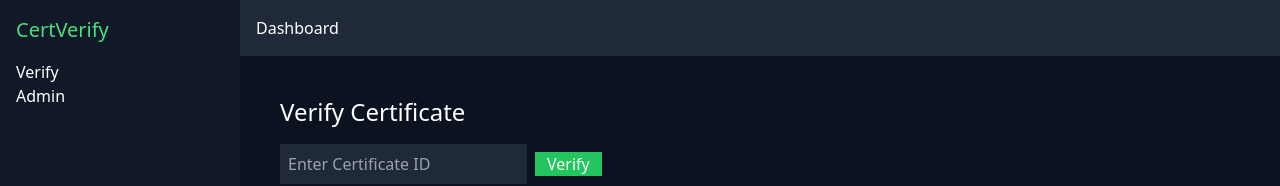
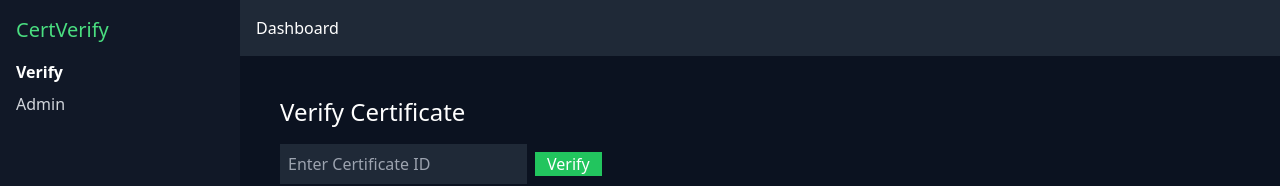
Before and after one commit to Anshika6663999/certverify, a React (Vite) app in the folder Frontend/client/: page / in a window 1280 px wide. Shown: the top 186 px of the page. Built offline with nearby package versions, Linux system fonts and the light colour scheme.

Commit message:
Replace Link with NavLink in Sidebar component

```diff
--- a/Frontend/client/src/layout/Sidebar.jsx
+++ b/Frontend/client/src/layout/Sidebar.jsx
@@ -1,12 +1,28 @@
-import { Link } from "react-router-dom";
+import { NavLink } from "react-router-dom";
 
 export default function Sidebar() {
   return (
-    <div className="w-60 bg-gray-900 h-screen p-4">
+    <aside className="w-60 bg-gray-900 h-screen p-4">
       <h1 className="text-green-400 text-xl mb-4">CertVerify</h1>
 
-      <Link to="/">Verify</Link><br/>
-      <Link to="/admin">Admin</Link>
-    </div>
+      <nav className="flex flex-col space-y-2">
+        <NavLink
+          to="/"
+          className={({ isActive }) =>
+            isActive ? "text-white font-bold" : "text-gray-300"
+          }
+        >
+          Verify
+        </NavLink>
+        <NavLink
+          to="/admin"
+          className={({ isActive }) =>
+            isActive ? "text-white font-bold" : "text-gray-300"
+          }
+        >
+          Admin
+        </NavLink>
+      </nav>
+    </aside>
   );
 }
```
